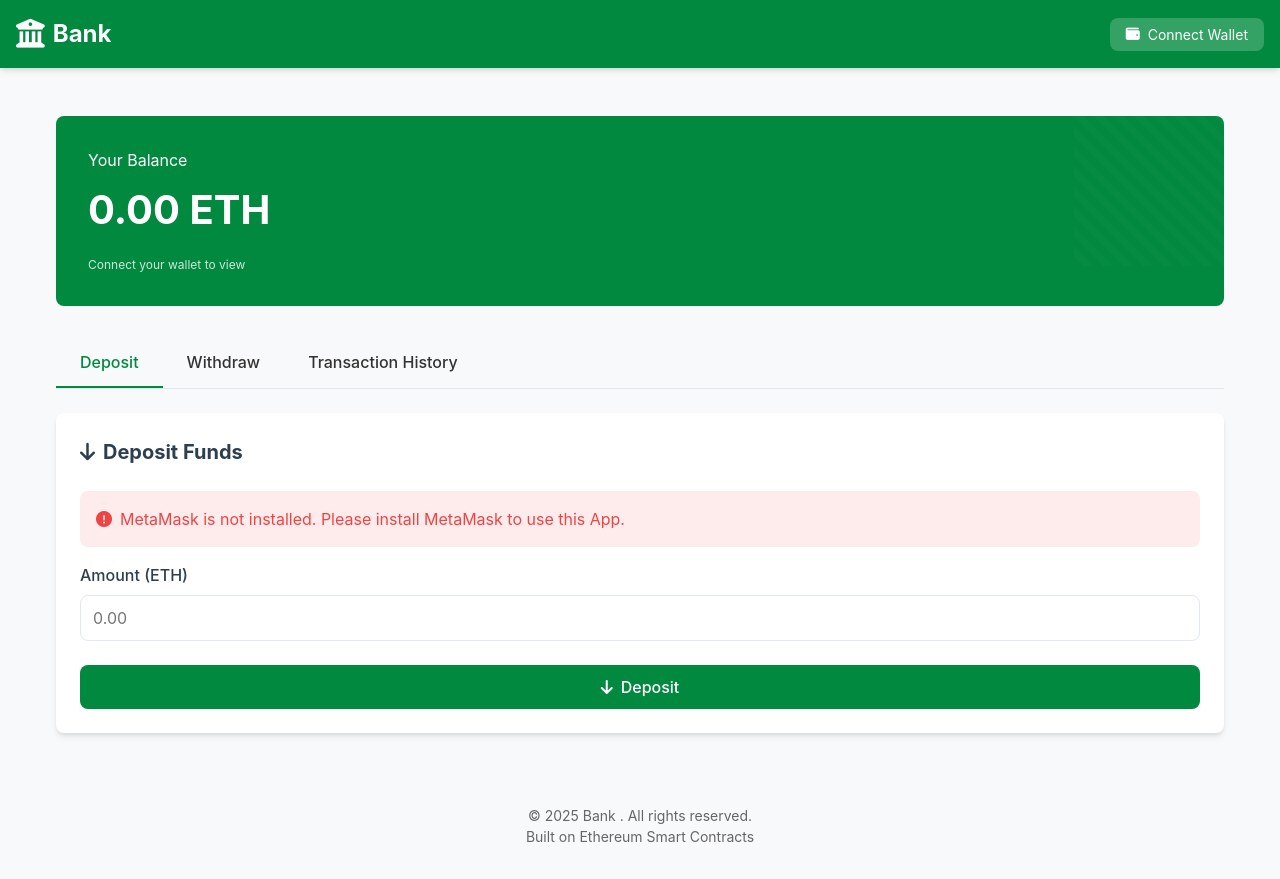
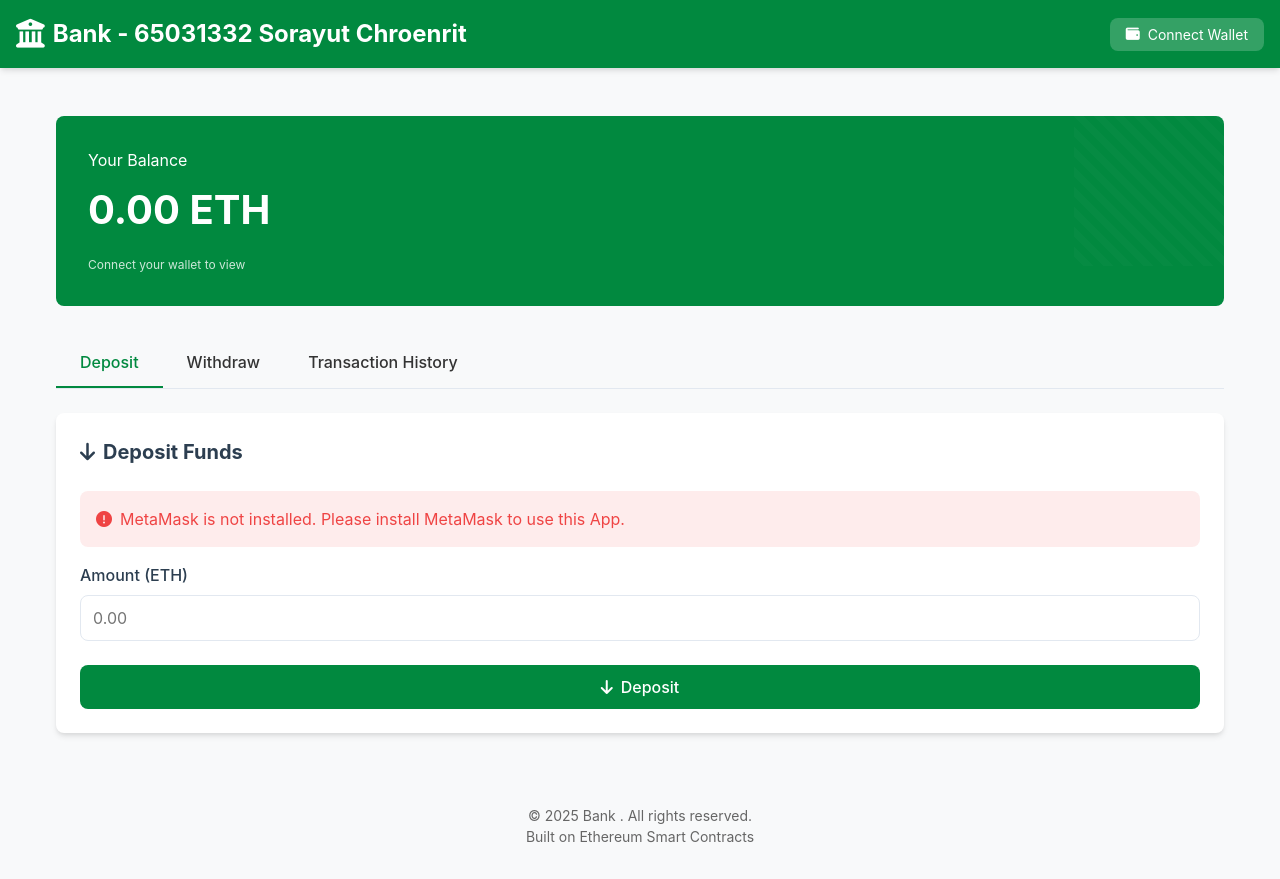
Before and after one commit to SorayutChroenrit/solidity-banking, a plain HTML site: page index.html in a window 1280 px wide. Drawn offline with Linux system fonts and the light colour scheme.

Commit message:
Update index.html

```diff
--- a/index.html
+++ b/index.html
@@ -15,7 +15,7 @@
     <header class="header">
       <div class="logo">
         <i class="fa-solid fa-building-columns logo-icon"></i>
-        Bank
+          Bank - 65031332 Sorayut Chroenrit
       </div>
       <div class="account-info">
         <button id="connectWalletBtn" class="account-button">
```
